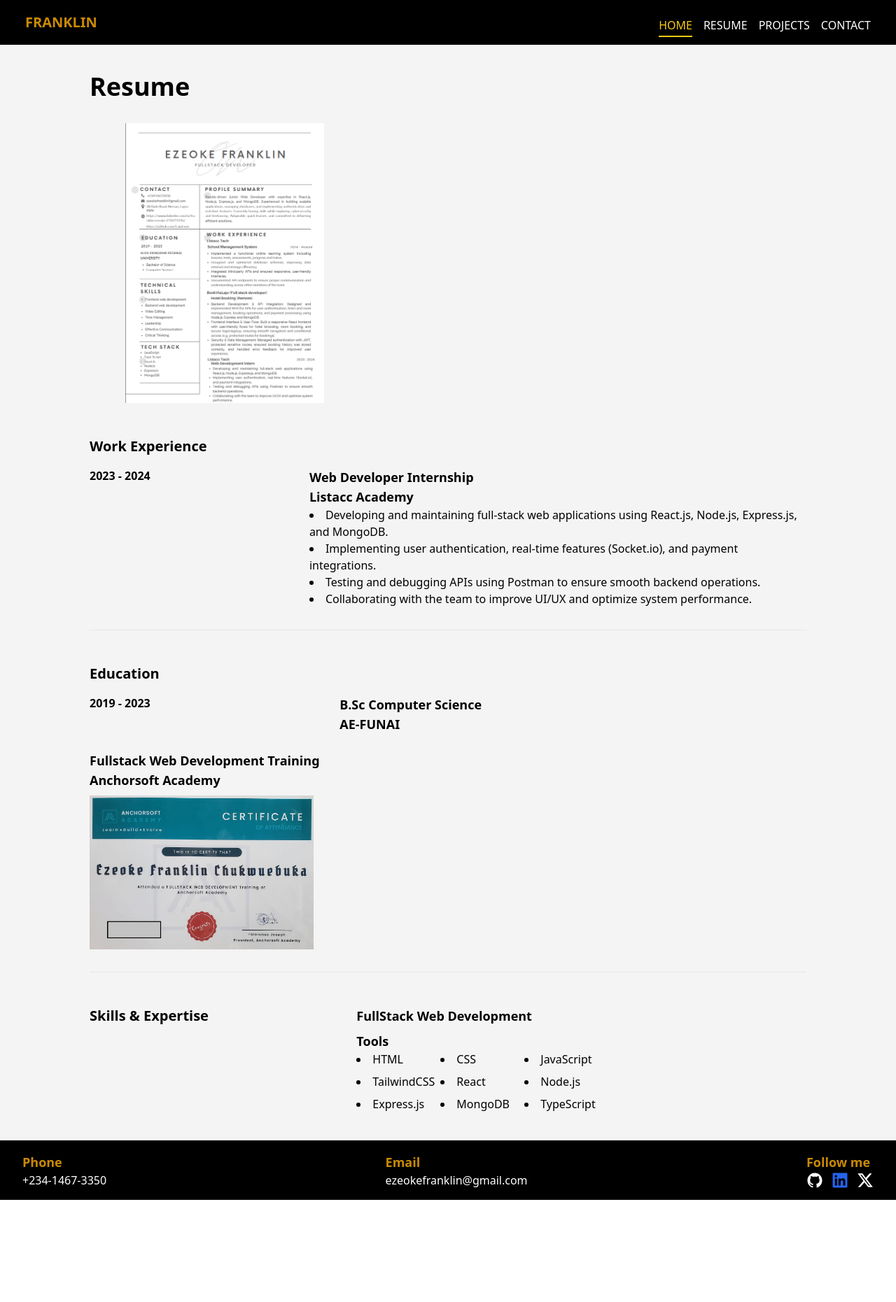
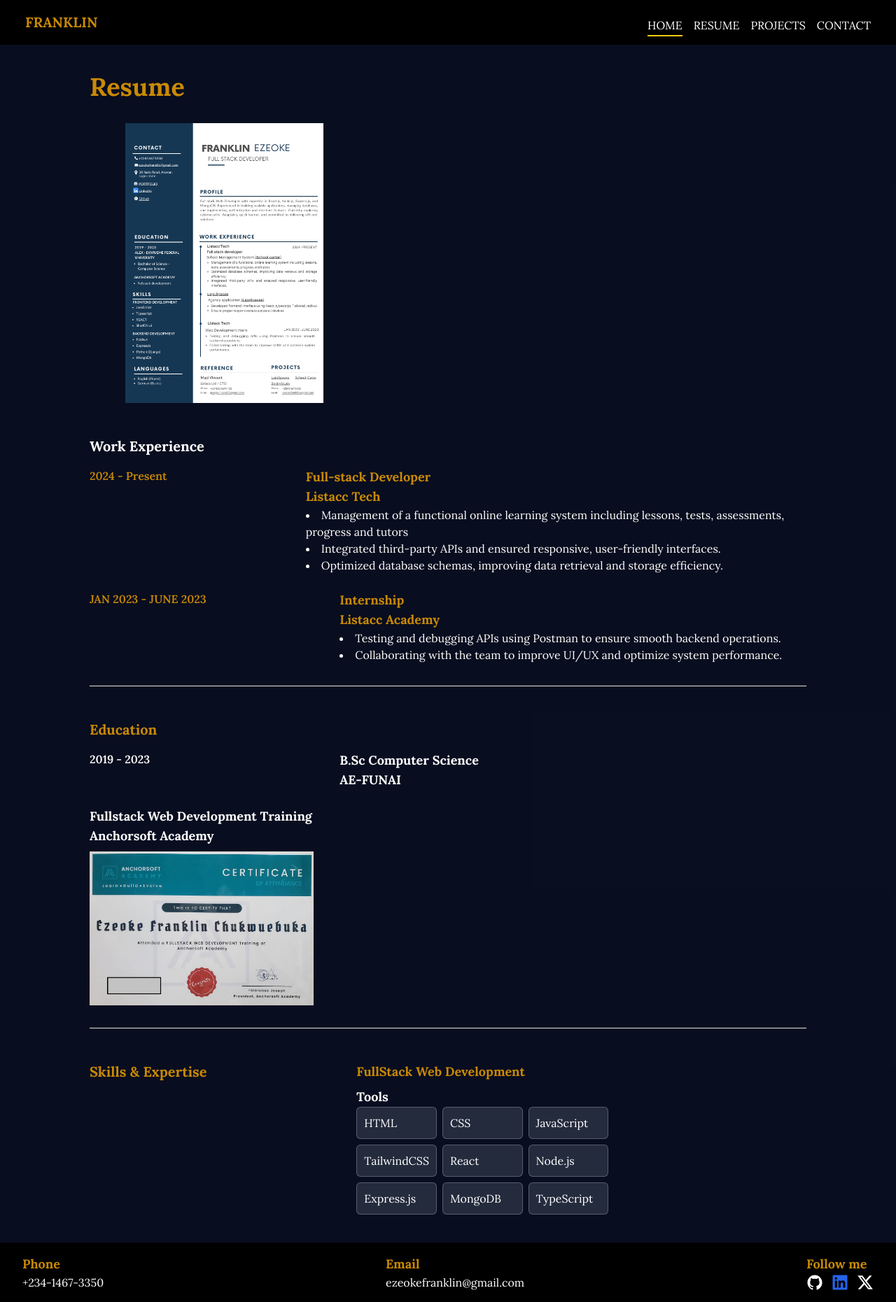
Before and after one commit to LajoLouis/MyPortfolio, a React (Vite) app: page /resume in a window 1280 px wide. Shown: the whole page at 70% size. Before the commit the page ends 1715 px from the top, so only its background shows below. Built offline with nearby package versions, Linux system fonts and the light colour scheme.

Commit message:
added framer motion and changed styles

```diff
--- a/package.json
+++ b/package.json
@@ -10,6 +10,7 @@
     "preview": "vite preview"
   },
   "dependencies": {
+    "framer-motion": "^12.23.2",
     "react": "^18.2.0",
     "react-dom": "^18.2.0",
     "react-icons": "^5.4.0",
--- a/src/App.jsx
+++ b/src/App.jsx
@@ -5,11 +5,12 @@ import { BrowserRouter as Router, Routes, Route } from "react-router-dom";
 import Resume from "./components/Resume";
 import Projects from "./components/Projects";
 import Contact from "./components/Contact";
+import Framer from "./components/Framer";
 
 function App() {
   return (
     <>
-      <div className="bg-zinc-100 m-0 p-0">
+      <div className="bg-baseColor text-white m-0 p-0 font-Lora">
         <Router>
           <Header />
           <Routes>
@@ -17,6 +18,7 @@ function App() {
             <Route path="/resume" element={<Resume/>} />
             <Route path="/projects" element={<Projects/>} />
             <Route path="/contact" element={<Contact/>} />
+            <Route path="/f" element={<Framer/>} />
           </Routes>
           <Footer />
         </Router>
--- /dev/null
+++ b/src/components/Framer.jsx
@@ -0,0 +1,80 @@
+import { motion, AnimatePresence } from "framer-motion";
+import { useState } from "react";
+
+function Framer() {
+    const [show, setShow] = useState(true);
+  return (
+    <div className="App h-[2000px]" style={{ padding: "2rem" }}>
+      <motion.div
+        initial={{ opacity: 0 }}
+        animate={{ opacity: 1 }}
+        transition={{ duration: 1.5 }}
+        style={{
+          width: 200,
+          height: 200,
+          backgroundColor: "skyblue",
+          borderRadius: 10,
+        }}
+      >
+        Hello, I'm animated!
+      </motion.div>
+      <motion.div
+        initial={{ x: -100 }}
+        animate={{ x: 0 }}
+        transition={{ type: "spring", stiffness: 50 }}
+      >
+        I'm sliding in!
+      </motion.div>
+      <motion.button
+        whileHover={{ scale: 1.1 }}
+        whileTap={{ scale: 0.9 }}
+        style={{
+          padding: "10px 20px",
+          background: "black",
+          color: "white",
+          borderRadius: "5px",
+          border: "none",
+        }}
+      >
+        Click Me
+      </motion.button>
+      <motion.div
+        initial={{ opacity: 0, y: -50 }}
+        whileInView={{ opacity: 1, y: 0 }}
+        transition={{ duration: 1 }}
+        viewport={{ once: false, amount: 0.3 }}
+      >
+        I fade in when you scroll!
+      </motion.div>
+      <motion.div
+        drag
+        style={{
+          width: 100,
+          height: 100,
+          backgroundColor: "coral",
+          borderRadius: 10,
+        }}
+      >
+        Drag me!
+      </motion.div>
+      <div>
+      <button onClick={() => setShow(!show)}>Toggle</button>
+
+      <AnimatePresence>
+        {show && (
+          <motion.div
+            initial={{ opacity: 0, y: -50 }}
+            animate={{ opacity: 1, y: 0 }}
+            exit={{ opacity: 0, y: 50 }}
+            transition={{ duration: 0.5 }}
+          >
+            I appear and disappear with animation!
+          </motion.div>
+        )}
+      </AnimatePresence>
+    </div>
+    </div>
+  );
+}
+
+export default Framer;
--- a/src/components/Header.jsx
+++ b/src/components/Header.jsx
@@ -1,16 +1,33 @@
-import React from 'react';
-import { Link } from 'react-router-dom';
+import { Link } from "react-router-dom";
+import { motion } from "framer-motion";
 
 function Header() {
   return (
     <header className="bg-black text-white px-9 py-4 flex justify-between items-center flex-col lg:flex-row xs:space-y-2">
-        <h1 className="text-xl font-bold text-yellow-600">FRANKLIN</h1>
-        <nav className="space-x-4">
-          <Link to={`/`} className="text-yellow-400 border-b-2 border-yellow-400 pb-1">HOME</Link>
-          <Link to={`/resume`} className="hover:text-yellow-400">RESUME</Link>
-          <Link to={`/projects`}className="hover:text-yellow-400">PROJECTS</Link>
-          <Link to={`/contact`} className="hover:text-yellow-400">CONTACT</Link>
-        </nav>
+      <h1 className="text-xl font-bold text-yellow-600">FRANKLIN</h1>
+      <nav className="space-x-4 flex">
+        <motion.div whileTap={{scale:0.9}}>
+          <Link
+            to={`/`}
+            className="hover:text-yellow-400 hover:scale-125 border-b-2 border-yellow-400 pb-1"
+          >
+            HOME
+          </Link>
+        </motion.div>
+        <motion.div whileTap={{scale:0.9}}>
+          <Link to={`/resume`} className="hover:text-yellow-400 hover:scale-150">
+            RESUME
+          </Link>
+        </motion.div>
+        <motion.div whileTap={{scale:0.9}}>
+          <Link to={`/projects`} className="hover:text-yellow-400 hover:scale-150">
+            PROJECTS
+          </Link>
+        </motion.div>
+        <motion.div whileTap={{scale:0.9}}>
+          <Link to={`/contact`} className="hover:text-yellow-400 hover:scale-150">CONTACT</Link>
+        </motion.div>
+      </nav>
     </header>
   );
 }
--- a/src/components/Projects.jsx
+++ b/src/components/Projects.jsx
@@ -38,21 +38,22 @@ function Projects() {
               link: ''
             }
           ].map((project, index) => (
-            <div key={index} className='flex flex-col sm:flex-row items-center sm:justify-between gap-6'>
+            <a href={project.link} target='_blank' rel='noopener noreferrer' key={index} >
+              <div  className='flex flex-col sm:flex-row items-center sm:justify-between gap-6'>
               <div className='w-full sm:w-1/2 space-y-4'>
                 <h1 className='text-xl sm:text-3xl font-bold text-yellow-600'>{project.title}</h1>
                 <p className='font-light text-sm sm:text-base'>{project.description}</p>
               </div>
               <div className='w-full sm:w-1/2'>
                 {project.link ? (
-                  <a href={project.link} target='_blank' rel='noopener noreferrer'>
-                    <img src={project.imgSrc} alt={project.title} className='w-full rounded-lg shadow-md' />
-                  </a>
+                    <img src={project.imgSrc} alt={project.title} className='w-full rounded-lg shadow-md mb-[50px]' />
+
                 ) : (
                   <img src={project.imgSrc} alt={project.title} className='w-full rounded-lg shadow-md' />
                 )}
               </div>
             </div>
+            </a>
           ))}
         </div>
       </div>
--- a/src/components/Resume.jsx
+++ b/src/components/Resume.jsx
@@ -4,22 +4,34 @@ function Resume() {
   return (
     <div className="min-h-screen px-4 sm:px-6 lg:px-8">
       <div className="max-w-5xl mx-auto py-10">
-        <h1 className="text-2xl sm:text-4xl font-bold">Resume</h1>
+        <h1 className="text-2xl sm:text-4xl font-bold text-yellow-600">Resume</h1>
         <div className="mt-8 space-y-12">
           {/* resume template */}
-          <div className="bg-[url('/img/cv.png')] mx-auto h-[400px] w-[90%] bg-contain bg-no-repeat"></div>
+          <a href="https://drive.google.com/file/d/1Wp7esYl7qKvKcFPD2Ad16VwILJFRBR00/view?usp=sharing">
+            <div className="bg-[url('/img/franklincv.png')] mx-auto h-[400px] w-[90%] bg-contain bg-no-repeat cursor-pointer"></div>
+          </a>
           {/* Work Experience */}
           <div className="border-b pb-8">
             <h1 className="text-lg sm:text-xl font-bold mb-4">Work Experience</h1>
             <div className="space-y-6">
               <div className="flex flex-col sm:flex-row space-y-3 sm:space-y-0 sm:space-x-4">
-                <h1 className="w-full sm:w-1/3 font-semibold text-sm sm:text-base">2023 - 2024</h1>
+                <h1 className="w-full sm:w-1/3 font-semibold text-sm sm:text-base text-yellow-600">2024 - Present</h1>
                 <div>
-                  <h1 className="text-base sm:text-lg font-bold">Web Developer Internship</h1>
-                  <h1 className="text-base sm:text-lg font-bold">Listacc Academy</h1>
+                  <h1 className="text-base sm:text-lg font-bold text-yellow-600">Full-stack Developer</h1>
+                  <h1 className="text-base sm:text-lg font-bold text-yellow-600">Listacc Tech</h1>
                   <ul className="list-disc list-inside font-light text-sm sm:text-base">
-                    <li>Developing and maintaining full-stack web applications using React.js, Node.js, Express.js, and MongoDB.</li>
-                    <li>Implementing user authentication, real-time features (Socket.io), and payment integrations.</li>
+                    <li>Management of a functional online learning system including lessons, tests, assessments, progress and tutors</li>
+                    <li>Integrated third-party APIs and ensured responsive, user-friendly interfaces.</li>
+                    <li>Optimized database schemas, improving data retrieval and storage efficiency.</li>
+                  </ul>
+                </div>
+              </div>
+              <div className="flex flex-col sm:flex-row space-y-3 sm:space-y-0 sm:space-x-4">
+                <h1 className="w-full sm:w-1/3 font-semibold text-sm sm:text-base text-yellow-600">JAN 2023 - JUNE 2023</h1>
+                <div>
+                  <h1 className="text-base sm:text-lg font-bold text-yellow-600">Internship</h1>
+                  <h1 className="text-base sm:text-lg font-bold text-yellow-600">Listacc Academy</h1>
+                  <ul className="list-disc list-inside font-light text-sm sm:text-base">
                     <li>Testing and debugging APIs using Postman to ensure smooth backend operations.</li>
                     <li>Collaborating with the team to improve UI/UX and optimize system performance.</li>
                   </ul>
@@ -29,7 +41,7 @@ function Resume() {
           </div>
           {/* Education */}
           <div className="border-b pb-8">
-            <h1 className="text-lg sm:text-xl font-bold mb-4">Education</h1>
+            <h1 className="text-lg sm:text-xl font-bold mb-4 text-yellow-600">Education</h1>
             <div className="space-y-6">
               <div className="flex flex-col sm:flex-row space-y-3 sm:space-y-0 sm:space-x-4">
                 <h1 className="w-full sm:w-1/3 font-semibold text-sm sm:text-base">2019 - 2023</h1>
@@ -49,20 +61,20 @@ function Resume() {
           </div>
           {/* Skills & Expertise */}
           <div className="flex flex-col sm:flex-row gap-6 sm:gap-10">
-            <h1 className="text-lg sm:text-xl font-bold sm:w-1/3">Skills & Expertise</h1>
+            <h1 className="text-lg sm:text-xl font-bold sm:w-1/3 text-yellow-600">Skills & Expertise</h1>
             <div>
-              <h1 className="text-base sm:text-lg font-bold">FullStack Web Development</h1>
+              <h1 className="text-base sm:text-lg font-bold text-yellow-600">FullStack Web Development</h1>
               <h1 className="text-base sm:text-lg font-bold mt-2">Tools</h1>
-              <ul className="list-disc list-inside grid grid-cols-2 sm:grid-cols-3 gap-2 font-light text-sm sm:text-base">
-                <li>HTML</li>
-                <li>CSS</li>
-                <li>JavaScript</li>
-                <li>TailwindCSS</li>
-                <li>React</li>
-                <li>Node.js</li>
-                <li>Express.js</li>
-                <li>MongoDB</li>
-                <li>TypeScript</li>
+              <ul className="list-none list-inside grid grid-cols-2 sm:grid-cols-3 gap-2 font-light text-sm sm:text-base">
+                <li className="bg-slate-400/20 border-[1px] border-slate-100/25 p-[10px] rounded-md">HTML</li>
+                <li className="bg-slate-400/20 border-[1px] border-slate-100/25 p-[10px] rounded-md">CSS</li>
+                <li className="bg-slate-400/20 border-[1px] border-slate-100/25 p-[10px] rounded-md">JavaScript</li>
+                <li className="bg-slate-400/20 border-[1px] border-slate-100/25 p-[10px] rounded-md">TailwindCSS</li>
+                <li className="bg-slate-400/20 border-[1px] border-slate-100/25 p-[10px] rounded-md">React</li>
+                <li className="bg-slate-400/20 border-[1px] border-slate-100/25 p-[10px] rounded-md">Node.js</li>
+                <li className="bg-slate-400/20 border-[1px] border-slate-100/25 p-[10px] rounded-md">Express.js</li>
+                <li className="bg-slate-400/20 border-[1px] border-slate-100/25 p-[10px] rounded-md">MongoDB</li>
+                <li className="bg-slate-400/20 border-[1px] border-slate-100/25 p-[10px] rounded-md">TypeScript</li>
               </ul>
             </div>
           </div>
--- a/src/index.css
+++ b/src/index.css
@@ -1,3 +1,5 @@
+@import url('https://fonts.googleapis.com/css2?family=Lora:ital,wght@0,400..700;1,400..700&display=swap');
+
 @tailwind base;
 @tailwind components;
 @tailwind utilities;
--- a/tailwind.config.js
+++ b/tailwind.config.js
@@ -5,7 +5,13 @@ export default {
     extend: {
       screens:{
         "xs": "200px"
+      },
+      colors:{
+        'baseColor': "#080d1ffe"
       }
+    },
+    fontFamily:{
+      'Lora': ['Lora', 'sans']
     },
   },
   plugins: [],
```
Also changed, not shown: src/components/AboutMe.jsx (+21 -14 lines), public/img/franklincv.png (added), 1 other file (tests, documents, lock files or other folders).
